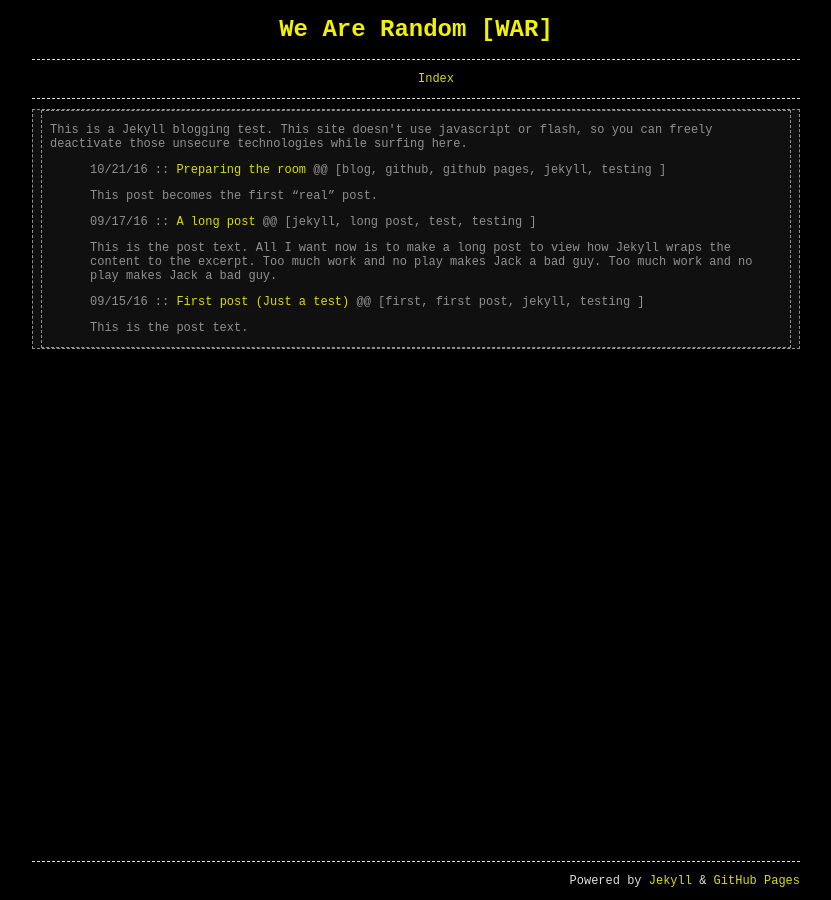
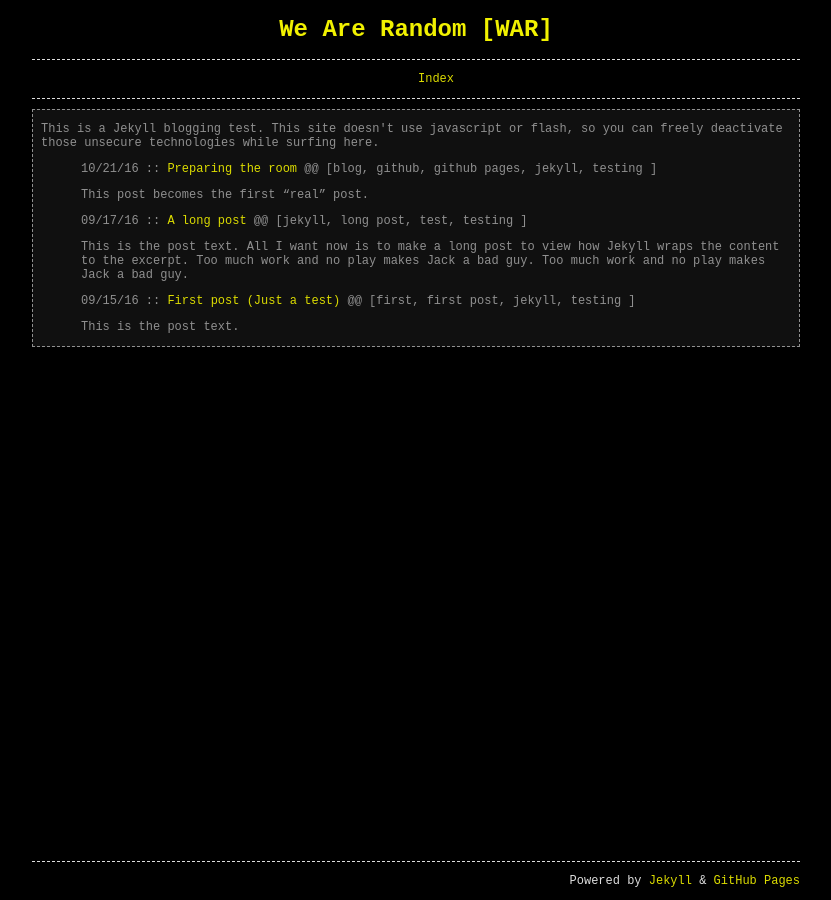
Before and after one commit to wearerandom/wearerandom.github.io, a Jekyll site: the page built from index.html, in a window 1280 px wide. Shown: the whole page, without its empty margins (224-1055 px from the left). Built offline with Jekyll 4.4.1, drawn with Linux system fonts in a browser that asks for light colours.

Commit message:
Update index.html

```diff
--- a/index.html
+++ b/index.html
@@ -2,7 +2,6 @@
 layout: default
 overview: true
 ---
-<div class="postcont">
 <p>This is a Jekyll blogging test. This site doesn't use javascript or flash, so you can freely deactivate those unsecure technologies while surfing here.</p>
   <ul>
     {% for post in site.posts %}
@@ -13,4 +12,3 @@ overview: true
     {{ post.excerpt }}
   {% endfor %}
   </ul>
-</div>
```
